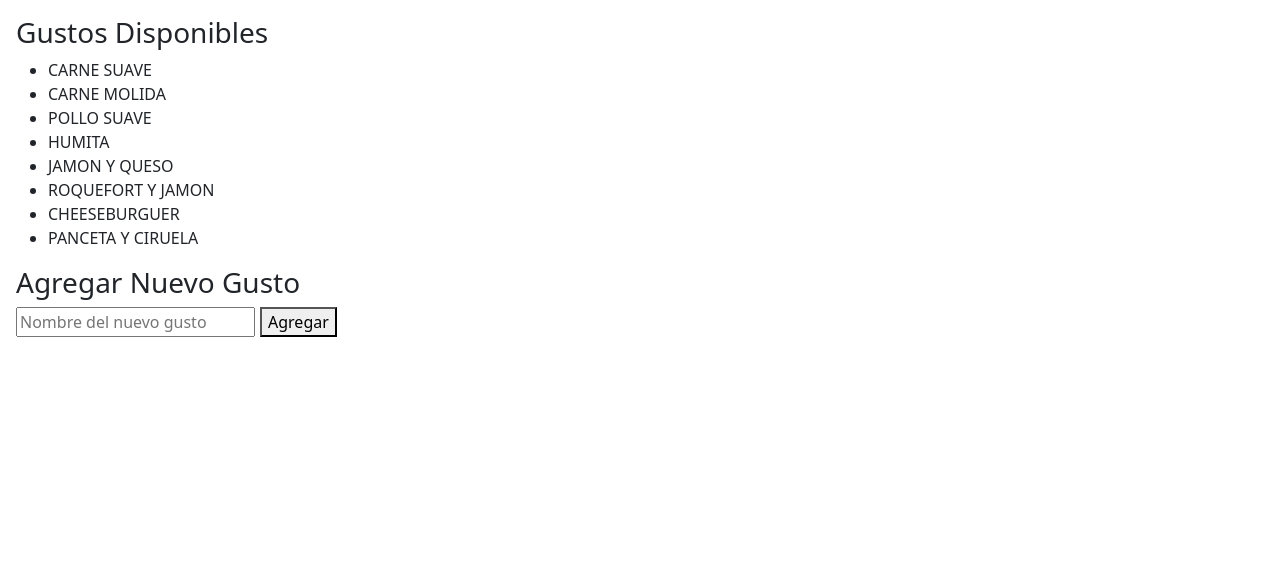
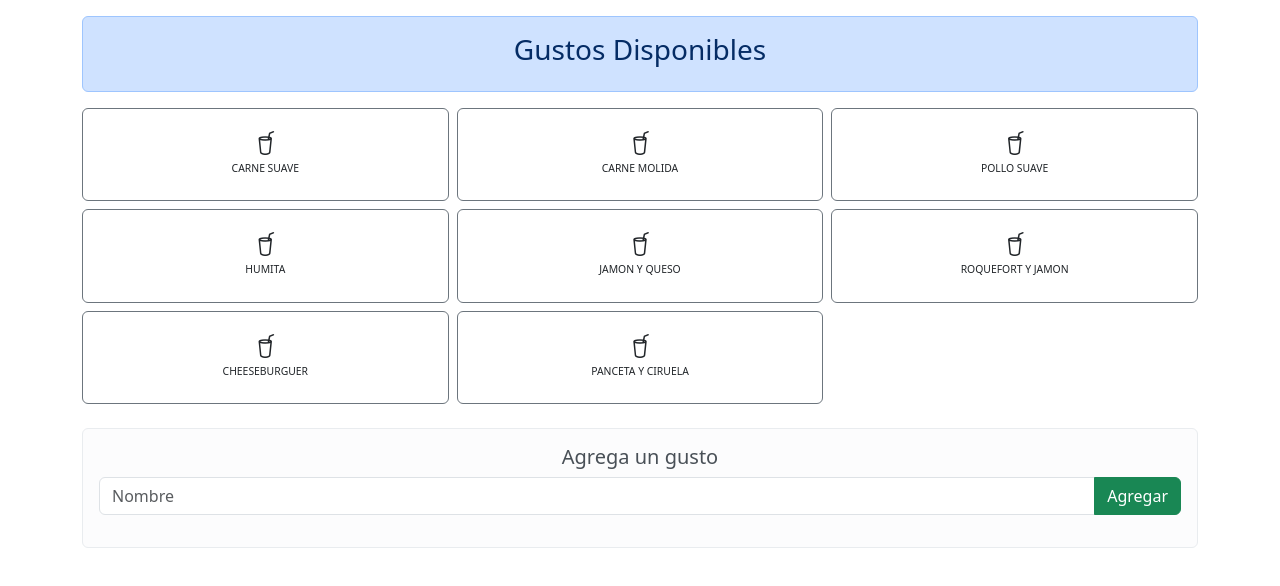
Before and after one commit to matiasmasciotta/empanadas-app, an Angular app: page /agregar-gustos in a window 1280 px wide. Shown: the top 586 px of the page. Built offline with nearby package versions, Linux system fonts and the light colour scheme.

Commit message:
gustos styles

```diff
--- a/src/app/components/gustos/gustos.component.html
+++ b/src/app/components/gustos/gustos.component.html
@@ -1,20 +1,35 @@
-<div>
+<div class="container">
+  <!-- Título de la sección -->
+  <div class="alert alert-primary text-center" role="alert">
     <h3>Gustos Disponibles</h3>
-  <ul>
-    <li *ngFor="let gusto of gustos">
-      {{ gusto }}
-      <button *ngIf="!defaultGustos.includes(gusto)" (click)="openEditModal(gusto)">Editar</button>
-      <button *ngIf="!defaultGustos.includes(gusto)" (click)="removeGusto(gusto)">Eliminar</button>
-    </li>
-  </ul>
   </div>
 
-<div>
-  <h3>Agregar Nuevo Gusto</h3>
-  <input [(ngModel)]="newGusto" placeholder="Nombre del nuevo gusto">
-  <button (click)="addGusto()">Agregar</button>
+  <!-- Contenedor de tarjetas de gustos -->
+  <div class="row row-cols-3 g-2">
+    <div class="col" *ngFor="let gusto of gustos">
+      <div class="card border-secondary d-flex flex-column align-items-center">
+        <div class="card-body text-center d-flex flex-column justify-content-between">
+          <i class="bi bi-cup-straw" style="font-size: 24px;"></i> <!-- Icono de comida -->
+          <p class="card-text" style="font-size: 0.65rem; margin: 0;">{{ gusto }}</p>
+          <div class="d-flex justify-content-between mt-2">
+            <i *ngIf="!defaultGustos.includes(gusto)" (click)="openEditModal(gusto)" class="bi bi-pencil" style="cursor: pointer;"></i>
+            <i *ngIf="!defaultGustos.includes(gusto)" (click)="removeGusto(gusto)" class="bi bi-trash" style="cursor: pointer;"></i>
+          </div>
+        </div>
+      </div>
+    </div>
   </div>
 
+  <!-- Sección para agregar un nuevo gusto -->
+  <div class="alert alert-light mt-4 text-center" role="alert">
+    <h5>Agrega un gusto</h5>
+    <div class="input-group mb-3">
+      <input [(ngModel)]="newGusto" class="form-control" placeholder="Nombre">
+      <button class="btn btn-success" (click)="addGusto()">Agregar</button>
+    </div>
+  </div>
+
+  <!-- Modal para editar gusto -->
   <app-modal
     *ngIf="showEditModal"
     [title]="'Editar Gusto'"
@@ -22,3 +37,4 @@
     (submit)="updateGusto($event)"
     (close)="closeEditModal()">
   </app-modal>
+</div>
```
Lines whose indentation alone changed are shown as unchanged.
